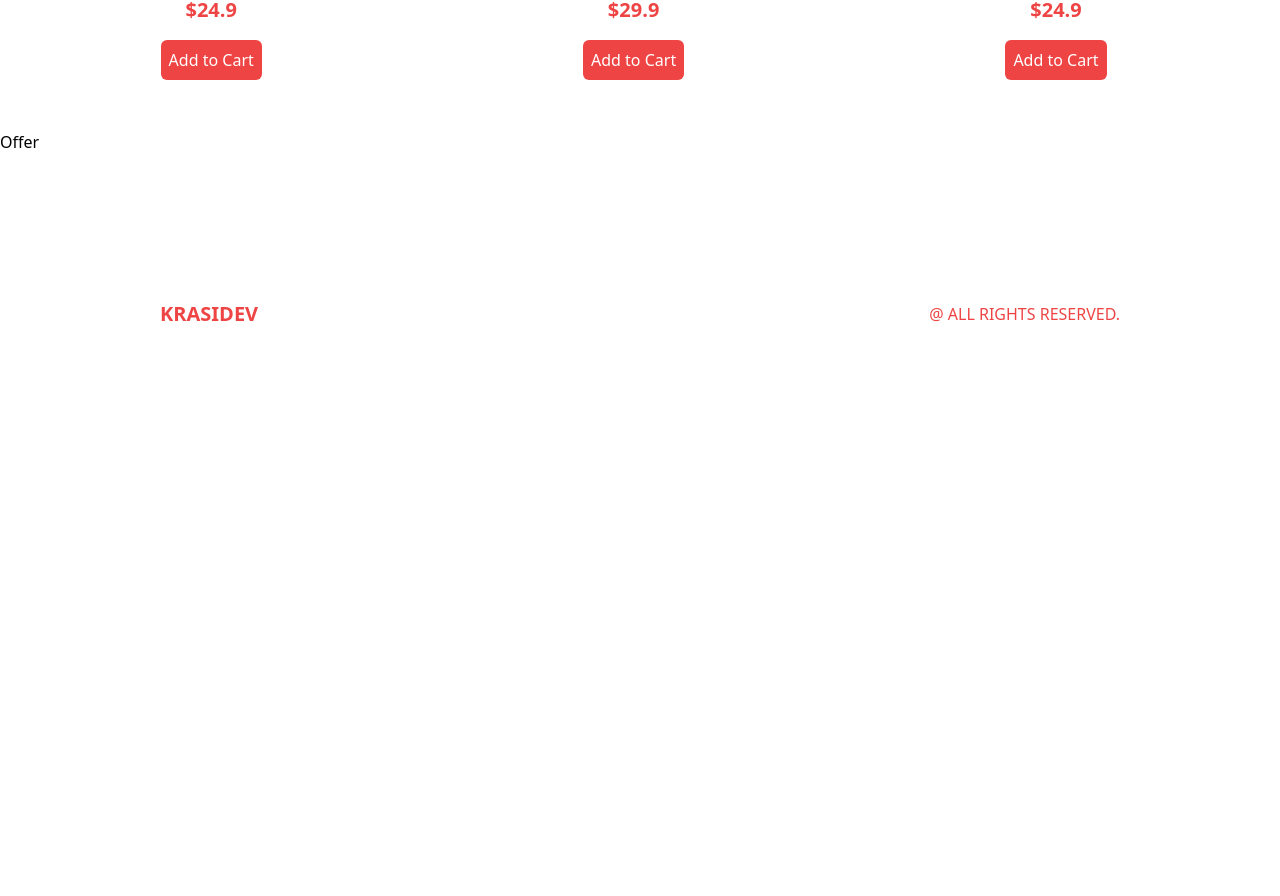
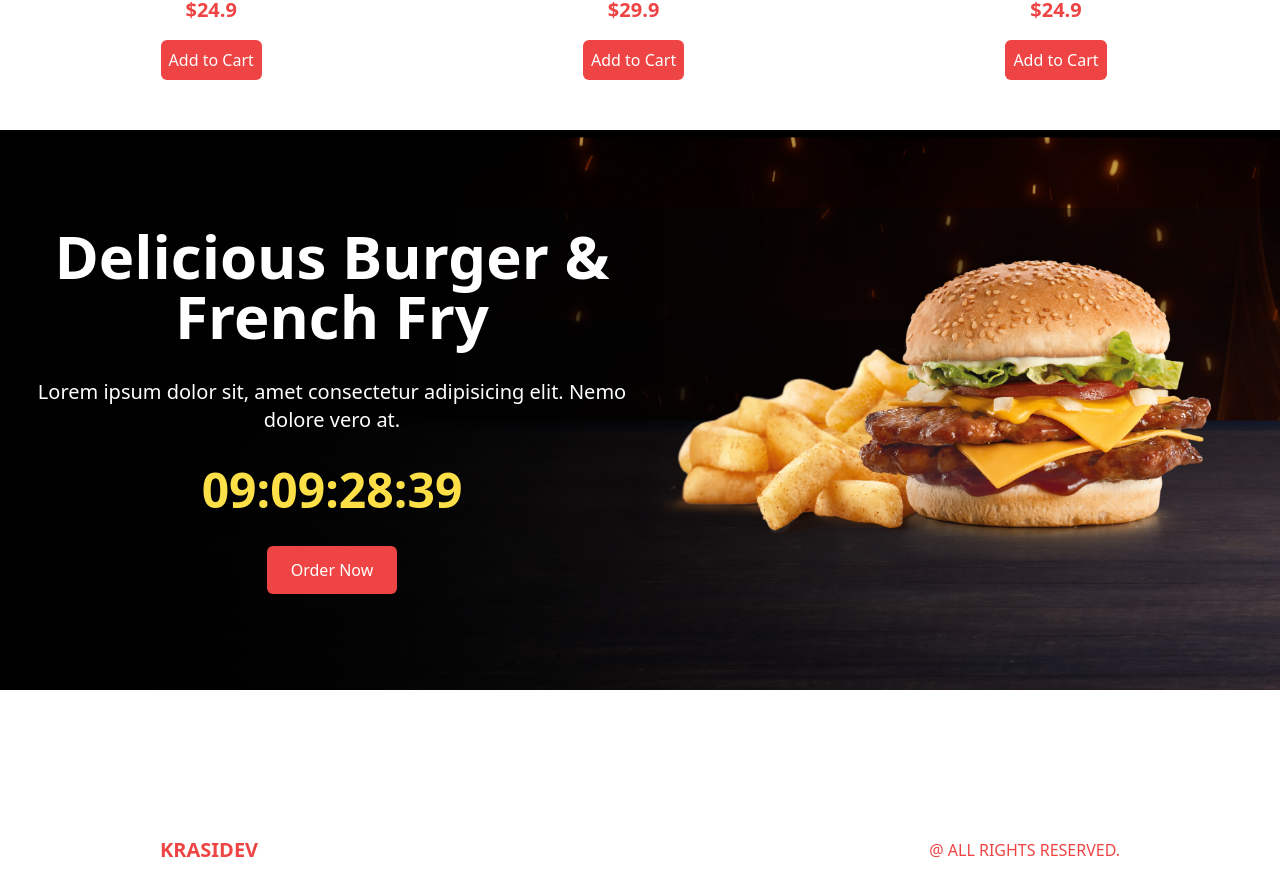
Before and after one commit to nikolayddev/restaurant_nextjs, a Next.js app: page / in a window 1280 px wide. Shown: the part 1390-2286 px from the top of the page. Before the commit the page ends 1864 px from the top, so only its background shows below. Built offline with nearby package versions, Linux system fonts and the light colour scheme.

Commit message:
Created Offer

```diff
--- /dev/null
+++ b/src/components/countdown/Countdown.tsx
@@ -0,0 +1,11 @@
+"use client";
+
+import Countdown from "react-countdown";
+
+const endDate = new Date('2024-10-20');
+
+export default function CountDown() {
+    return (
+        <Countdown className="font-bold text-yellow-300 text-5xl" date={endDate} />
+    );
+}
--- a/src/components/offer/Offer.tsx
+++ b/src/components/offer/Offer.tsx
@@ -1,5 +1,22 @@
+import Image from "next/image";
+import CountDown from "../countdown/Countdown";
+
 export default function Offer() {
     return (
-        <div>Offer</div>
+        <div className="bg-black h-screen flex flex-col md:flex-row md:justify-between md:bg-[url('/offerBg.png')] md:h-[70vh]">
+            {/* TEXT CONTAINER */}
+            <div className="flex-1 flex flex-col justify-center items-center text-center gap-8 p-6">
+                <h1 className="text-white text-5xl font-bold xl:text-6xl">Delicious Burger & French Fry</h1>
+                <p className="text-white xl:text-xl">
+                    Lorem ipsum dolor sit, amet consectetur adipisicing elit. Nemo dolore vero at.
+                </p>
+                <CountDown />
+                <button className="bg-red-500 text-white rounded-md py-3 px-6">Order Now</button>
+            </div>
+            {/* IMAGE CONTAINER */}
+            <div className="relative flex-1 w-full md:h-full">
+                <Image src="/offerProduct.png" alt="" fill className="object-contain" />
+            </div>
+        </div>
     );
 }
```
Also changed, not shown: package.json (+6 -5 lines), 1 other file (tests, documents, lock files or other folders).
